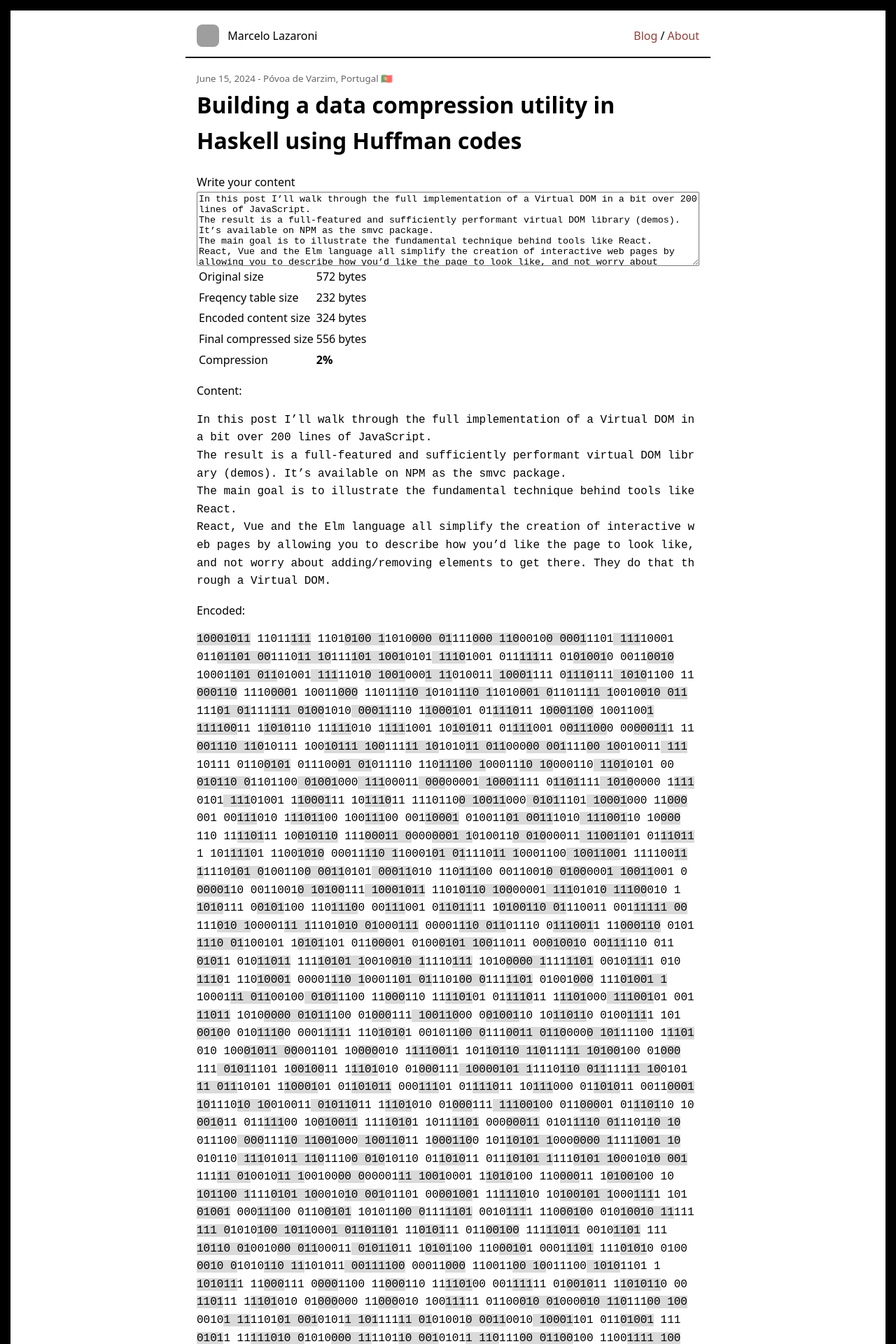
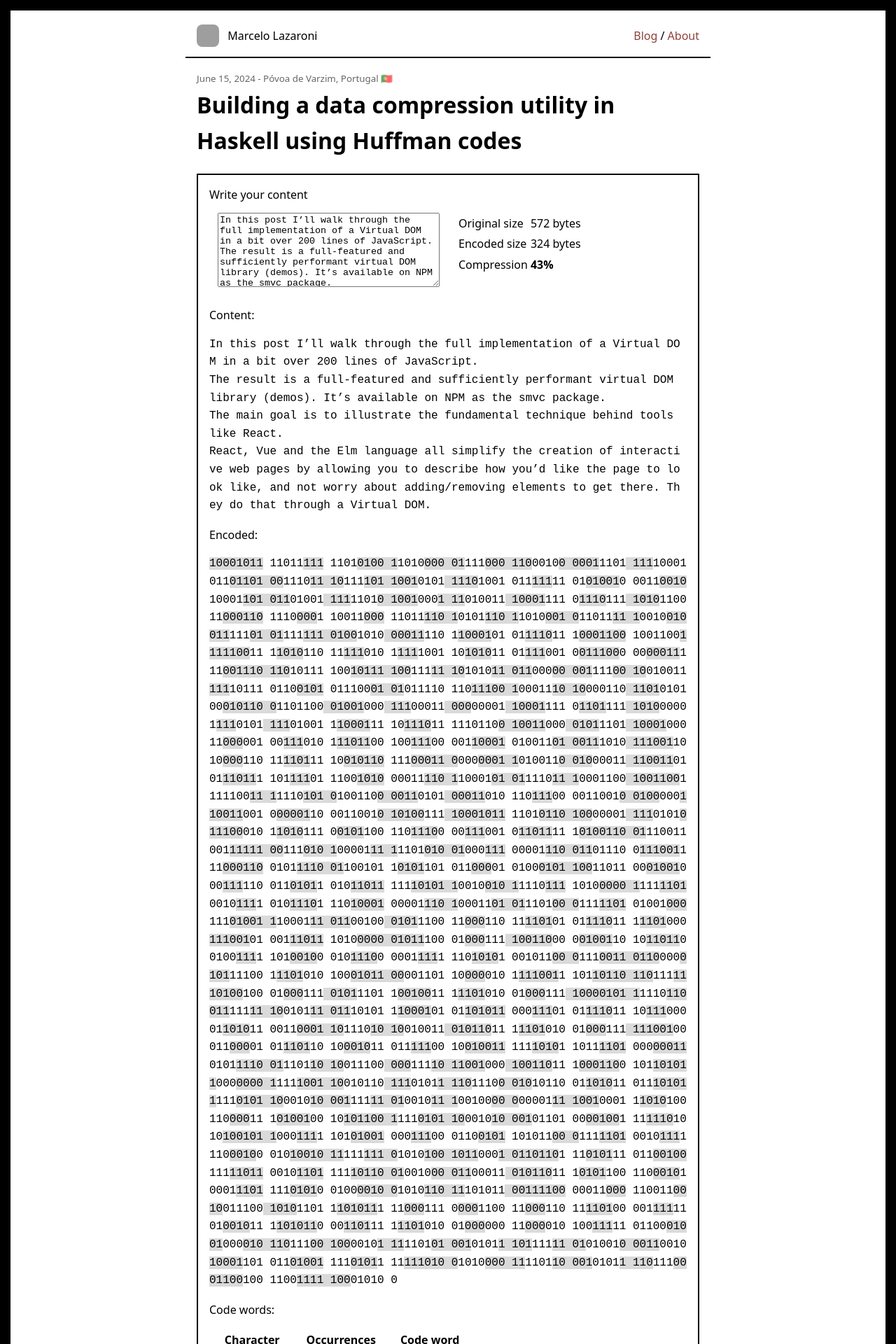
Before and after one commit to lazamar/lazamar.github.io, a Jekyll site: the page built from _posts/2024-06-15-haskell-data-compression-with-huffman-codes.md, in a window 1280 px wide. Shown: the top 1920 px of the page at 70% size. Built offline with Jekyll 4.4.1, drawn with Linux system fonts in a browser that asks for light colours; grey boxes are pictures that could not be loaded.

Commit message:
Show stats in columns

```diff
--- a/_posts/2024-06-15-haskell-data-compression-with-huffman-codes.md
+++ b/_posts/2024-06-15-haskell-data-compression-with-huffman-codes.md
@@ -8,6 +8,11 @@ city: Póvoa de Varzim, Portugal 🇵🇹
 <script src="/assets/data-compressor/script.js"></script>
 
 <style>
+.huffman-visualisation {
+    border: 2px solid black;
+    padding: 1em;
+}
+
 .h-encoded {
     font-family: monospace;
 }
--- a/assets/data-compressor/script.js
+++ b/assets/data-compressor/script.js
@@ -113,10 +113,7 @@ function view(state) {
   ).acc;
 
   const encodedBytes = Math.ceil(encoded.map(v => v.length).reduce((x,y) => x + y, 0) / 8);
-  const freqTableBytes = [...freqs.keys()]
-      .map(k => stringBytes(k) + 4)
-      .reduce((acc, x) => acc + x, 0);
-  const compressedBytes = freqTableBytes + encodedBytes;
+  const compressedBytes = encodedBytes;
   const originalBytes = stringBytes(state.content);
   const compressionPercentage =
     originalBytes == 0
@@ -136,6 +133,8 @@ function view(state) {
 
   return [
     h("label", {}, [ text("Write your content") ]),
+    h("div", { class: "columns" }, [
+      h("div", { class: "column" }, [
         h(
           "textarea",
           { style: `
@@ -147,27 +146,22 @@ function view(state) {
           },
           []
         ),
+      ]),
+      h("div", { class: "column" }, [
         h("table",{}, [
           h("tr", {}, [
             h("td",{}, [text("Original size")]),
             h("td",{}, [text(`${originalBytes} bytes`) ])
           ]),
-
           h("tr", {}, [
-        h("td",{}, [text("Freqency table size")]),
-        h("td",{}, [text(`${freqTableBytes} bytes`) ])
-      ]),
-      h("tr", {}, [
-        h("td",{}, [text("Encoded content size")]),
+            h("td",{}, [text("Encoded size")]),
             h("td",{}, [text(`${encodedBytes} bytes`) ])
-      ]),
-      h("tr", {}, [
-        h("td",{}, [text("Final compressed size")]),
-        h("td",{}, [text(`${compressedBytes} bytes`) ])
           ]),
           h("tr", {}, [
             h("td",{}, [text("Compression")]),
             h("td",{ style: "font-weight: bold" }, [text(`${compressionPercentage}%`) ])
+          ]),
+        ]),
       ]),
     ]),
     h("div", { onMouseLeave: () => ({ setHighlighted: null }) }, [
--- a/style.scss
+++ b/style.scss
@@ -73,3 +73,17 @@ blockquote {
 // CSS ... Otherwise it really bloats up the top of the CSS file and makes it
 // difficult to find the start
 @import "highlights";
+
+// UI elements
+
+.columns {
+    display: flex;
+}
+
+.column {
+    display: block;
+    flex-basis: 0;
+    flex-grow: 1;
+    flex-shrink: 1;
+    padding: 0.75rem;
+}
```
Lines whose indentation alone changed are shown as unchanged.
